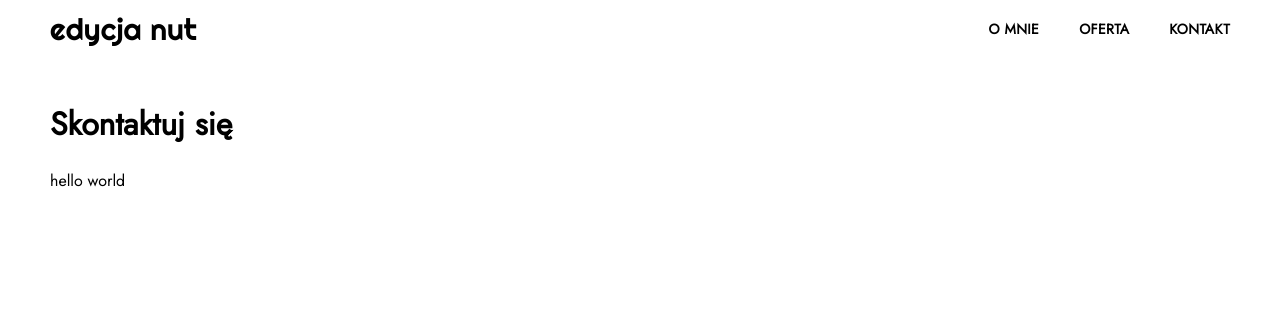
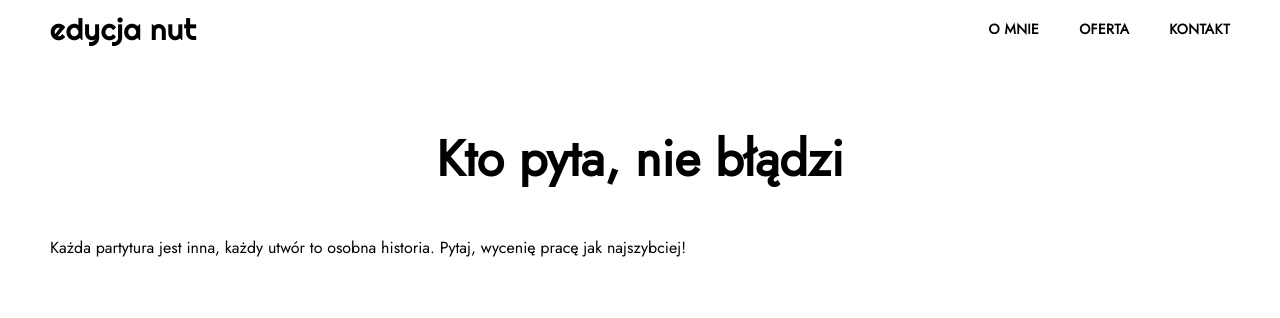
Before and after one commit to MokkaKowalewska/edycja-nut, a Gatsby site: page /kontakt in a window 1280 px wide. Built offline with nearby package versions, Linux system fonts and the light colour scheme; Gatsby itself is replaced by a stand-in of ours.

Commit message:
feat: add text, add button

```diff
--- a/src/pages/kontakt.js
+++ b/src/pages/kontakt.js
@@ -1,9 +1,17 @@
 import React from "react"
+
+import PageHeading from "../components/PageHeading/PageHeading"
+import Button from "../components/Button/Button"
 
 const Kontakt = () => (
   <>
-    <h1>Skontaktuj się</h1>
-    <p>hello world</p>
+    <PageHeading>Kto pyta, nie błądzi</PageHeading>
+    <p>
+      Każda partytura jest inna, każdy utwór to osobna historia. Pytaj, wycenię
+      pracę jak najszybciej!
+    </p>
+
+    <Button to="mailto:woj.kowalewski@gmail.com">Zapytaj o stawki</Button>
   </>
 )
 
```
